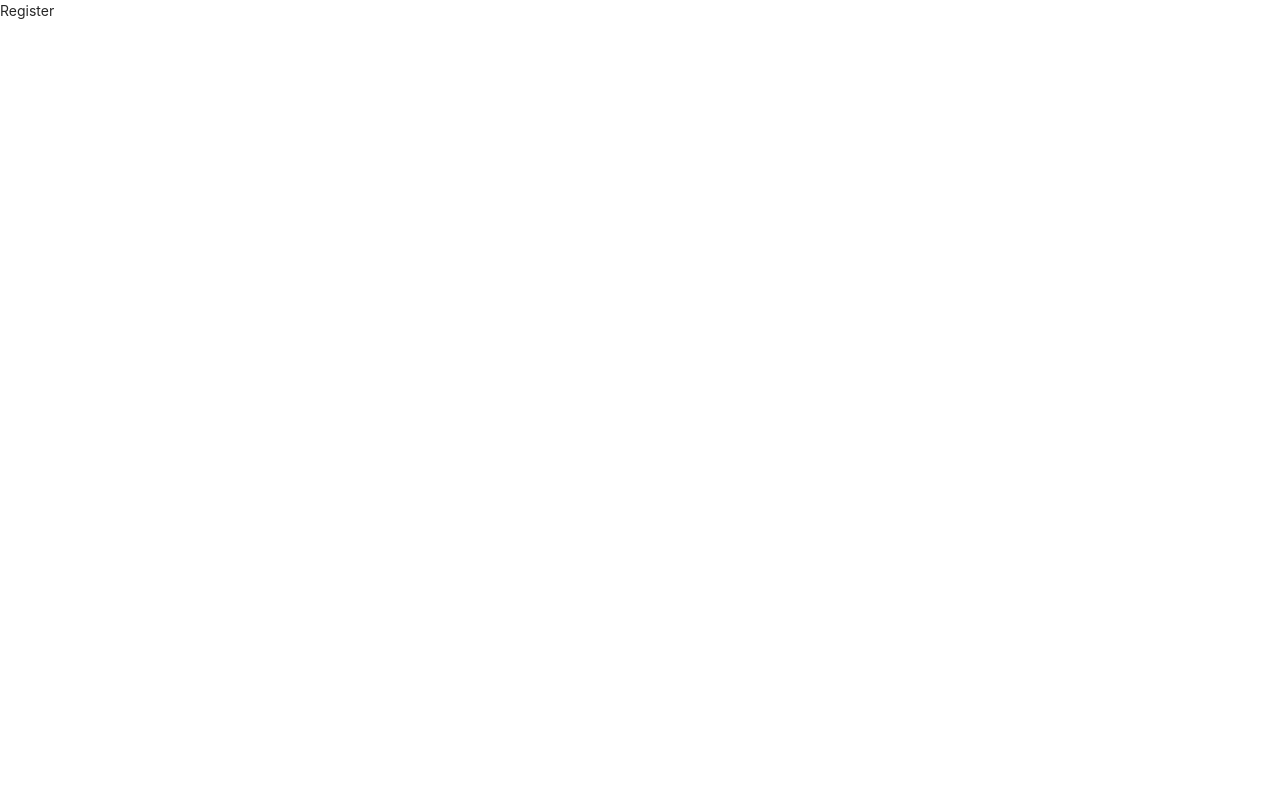
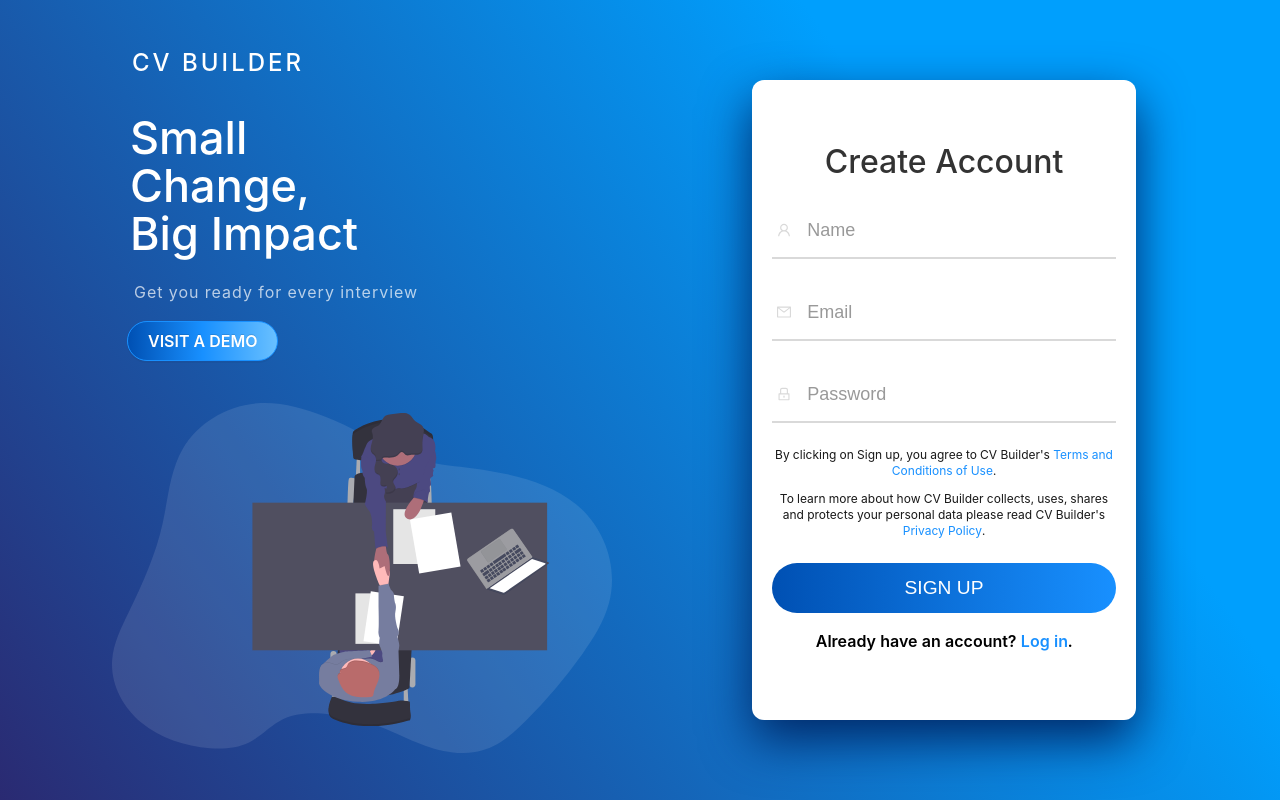
Before and after one commit to hieuvanle/cv-builder, a React (Create React App) app: page /register in a window 1280 px wide. Built offline with nearby package versions, Linux system fonts and the light colour scheme.

Commit message:
add register page

```diff
--- a/src/App.js
+++ b/src/App.js
@@ -7,17 +7,19 @@ import {
   Redirect,
 } from "react-router-dom";
 
-import { Login } from "./components";
+import { Login, Register } from "./components";
 
 function App() {
-  const [isAuth, setIsAuth] = React.useState(true);
+  const [isAuth, setIsAuth] = React.useState(false);
   return (
     <Router>
       <Switch>
         <Route path="/login">
           <Login />
         </Route>
-        <Route path="/register">Register</Route>
+        <Route path="/register">
+          <Register />
+        </Route>
         <Route path="/" exact>
           <Redirect to="/dashboard"></Redirect>
         </Route>
--- a/src/components/index.js
+++ b/src/components/index.js
@@ -1 +1,2 @@
 export { default as Login } from "./login/login";
+export { default as Register } from "./register/register";
--- a/src/components/login/login.css
+++ b/src/components/login/login.css
@@ -144,13 +144,11 @@ form p {
   color: #555;
 }
 
-.btn {
+.button {
   display: block;
   width: 100%;
   height: 50px;
   border-radius: 25px;
-  outline: none;
-  border: none;
   background-size: 200%;
   font-size: 1.2rem;
   font-family: "Poppins", sans-serif;
@@ -163,15 +161,19 @@ form p {
 .login {
   background-image: linear-gradient(to right, #0050b3, #1890ff, #69c0ff);
   color: #fff;
+  border: none;
+  outline: none;
+}
+
+.login:hover {
+  background-position: right;
 }
 
 .register {
   background: #fff;
   border: 2px solid #555;
   color: #555;
-}
-.login:hover {
-  background-position: right;
+  outline: none;
 }
 
 .register:hover {
--- a/src/components/login/login.js
+++ b/src/components/login/login.js
@@ -4,6 +4,7 @@ import "./login.css";
 import avatar from "../../assets/avatar.svg";
 import Layout from "../layout/layout";
 import { Checkbox } from "antd";
+import { Link } from "react-router-dom";
 import { UserOutlined, LockOutlined } from "@ant-design/icons";
 
 const Login = () => {
@@ -35,9 +36,11 @@ const Login = () => {
               Forgot Password?
             </a>
           </div>
-          <button className="btn login">LOGIN</button>
+          <button className="button login">LOGIN</button>
           <p>Don't have an account?</p>
-          <button className="btn register">SIGN UP</button>
+          <Link to="/register">
+            <button className="button register">SIGN UP</button>
+          </Link>
         </form>
       </div>
     </Layout>
--- a/src/components/register/register.css
+++ b/src/components/register/register.css
@@ -0,0 +1,152 @@
+.login-content {
+  display: flex;
+  justify-content: flex-start;
+  align-items: center;
+  text-align: center;
+}
+
+form {
+  width: 360px;
+  margin: auto;
+  margin-top: 2rem;
+}
+
+form p {
+  font-size: 1rem;
+  color: black;
+  font-weight: 600;
+}
+
+.login-content img {
+  height: 100px;
+}
+
+.login-content h2 {
+  margin: 15px 0;
+  color: #333;
+
+  font-size: 2rem;
+}
+
+.login-content .input-div {
+  position: relative;
+  display: grid;
+  grid-template-columns: 7% 93%;
+  margin: 25px 0;
+  padding: 5px 0;
+  border-bottom: 2px solid #d9d9d9;
+}
+
+.login-content .input-div.one {
+  margin-top: 0;
+}
+
+.i {
+  color: #d9d9d9;
+  display: flex;
+  justify-content: center;
+  align-items: center;
+}
+
+.i i {
+  transition: 0.3s;
+}
+
+.input-div > div {
+  position: relative;
+  height: 45px;
+}
+
+.input-div:before,
+.input-div:after {
+  content: "";
+  position: absolute;
+  bottom: -2px;
+  width: 0%;
+  height: 2px;
+  background-color: #38d39f;
+  transition: 0.4s;
+}
+
+.input-div:before {
+  right: 50%;
+}
+
+.input-div:after {
+  left: 50%;
+}
+
+.input-div.focus:before,
+.input-div.focus:after {
+  width: 50%;
+}
+
+.input-div.focus > div > h5 {
+  top: -5px;
+  font-size: 15px;
+}
+
+.input-div.focus > .i > i {
+  color: #38d39f;
+}
+
+.input-div > div > input {
+  position: absolute;
+  left: 0;
+  top: 0;
+  width: 100%;
+  height: 100%;
+  border: none;
+  outline: none;
+  background: none;
+  padding: 0.5rem 0.7rem;
+  font-size: 1.2rem;
+  color: #555;
+  font-family: "poppins", sans-serif;
+}
+
+.input-div.pass {
+  margin-bottom: 4px;
+}
+
+::placeholder {
+  color: #999;
+  font-size: 18px;
+}
+
+.footer {
+  margin-top: 1.5rem;
+  margin-bottom: 1.5rem;
+}
+
+.footer p {
+  font-size: 12px;
+  font-weight: 400;
+  color: #181818;
+  line-height: 16px;
+}
+
+.btn {
+  display: block;
+  width: 100%;
+  height: 50px;
+  border-radius: 25px;
+  outline: none;
+  border: none;
+  background-size: 200%;
+  font-size: 1.2rem;
+  font-family: "Poppins", sans-serif;
+  text-transform: uppercase;
+  margin: 1rem 0;
+  cursor: pointer;
+  transition: 0.5s;
+}
+
+.login {
+  background-image: linear-gradient(to right, #0050b3, #1890ff, #69c0ff);
+  color: #fff;
+}
+
+.login:hover {
+  background-position: right;
+}
--- a/src/components/register/register.js
+++ b/src/components/register/register.js
@@ -1,7 +1,59 @@
-import React from "react";
+import React, { useState } from "react";
+import "./register.css";
+
+import avatar from "../../assets/avatar.svg";
+import Layout from "../layout/layout";
+import { UserOutlined, LockOutlined, MailOutlined } from "@ant-design/icons";
 
 const Register = () => {
-  return <div></div>;
+  return (
+    <Layout>
+      <div className="login-content">
+        <form>
+          <h2 className="title">Create Account</h2>
+          <div className="input-div one">
+            <div className="i">
+              <UserOutlined />
+            </div>
+            <div className="div">
+              <input type="text" className="input" placeholder="Name" />
+            </div>
+          </div>
+          <div className="input-div one">
+            <div className="i">
+              <MailOutlined />
+            </div>
+            <div className="div">
+              <input type="text" className="input" placeholder="Email" />
+            </div>
+          </div>
+          <div className="input-div pass">
+            <div className="i">
+              <LockOutlined />
+            </div>
+            <div className="div">
+              <input type="password" className="input" placeholder="Password" />
+            </div>
+          </div>
+          <div className="footer">
+            <p>
+              By clicking on Sign up, you agree to CV Builder's{" "}
+              <a>Terms and Conditions of Use</a>.
+            </p>
+            <p>
+              To learn more about how CV Builder collects, uses, shares and
+              protects your personal data please read CV Builder's{" "}
+              <a>Privacy Policy</a>.
+            </p>
+          </div>
+          <button className="btn login">SIGN UP</button>
+          <p>
+            Already have an account? <a href="/login">Log in</a>.
+          </p>
+        </form>
+      </div>
+    </Layout>
+  );
 };
 
 export default Register;
```
